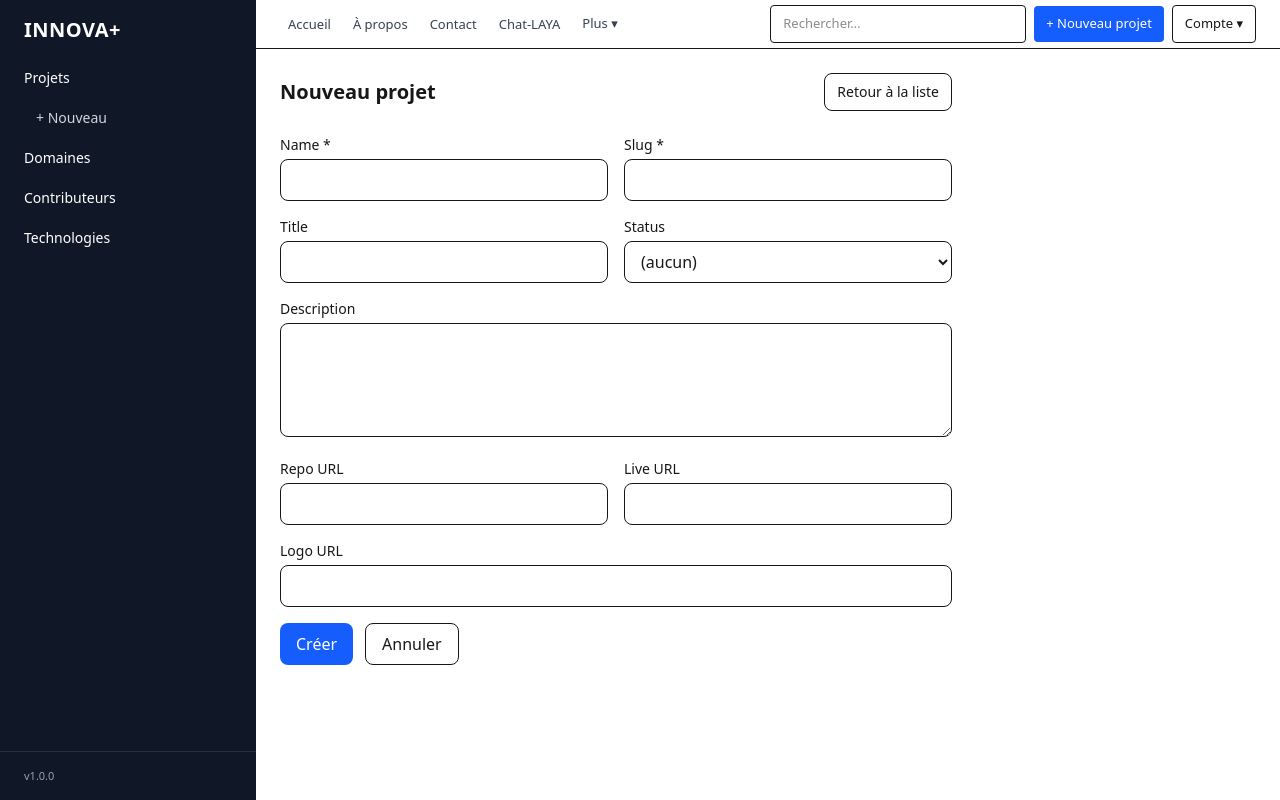
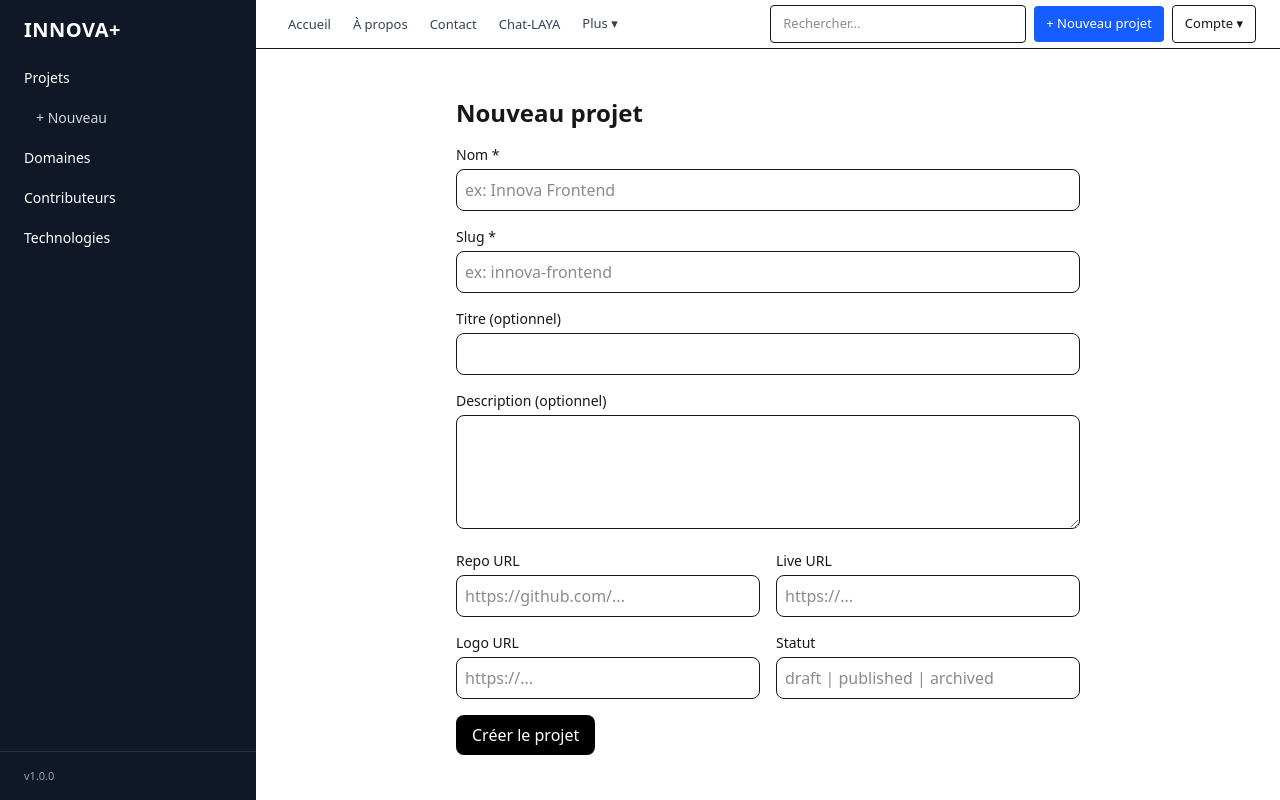
Before and after one commit to Juniorleriche27/INNOVA, a Next.js app in the folder innova-frontend/: page /projects/new in a window 1280 px wide. Built offline with nearby package versions, Linux system fonts and the light colour scheme; no server answers.

Commit message:
fix(types): corriger les pages projects (plus de any)

```diff
--- a/innova-frontend/src/app/projects/new/page.tsx
+++ b/innova-frontend/src/app/projects/new/page.tsx
@@ -1,140 +1,210 @@
+// src/app/projects/new/page.tsx
 "use client";
+
+import { useState } from "react";
 import { useRouter } from "next/navigation";
-import { useState } from "react";
 
-const API =
-  process.env.NEXT_PUBLIC_API_URL?.replace(/\/+$/, "") ||
-  "http://127.0.0.1:8000";
+type CreateProjectPayload = {
+  name: string;
+  slug: string;
+  title?: string | null;
+  description?: string | null;
+  repo_url?: string | null;
+  live_url?: string | null;
+  logo_url?: string | null;
+  status?: string | null;
+};
+
+type CreatedProject = {
+  id: string;
+  name: string;
+  slug: string;
+};
 
 export default function NewProjectPage() {
   const router = useRouter();
-  const [loading, setLoading] = useState(false);
-  const [error, setError]   = useState<string | null>(null);
+  const [loading, setLoading] = useState<boolean>(false);
+  const [error, setError] = useState<string | null>(null);
 
   async function onSubmit(e: React.FormEvent<HTMLFormElement>) {
     e.preventDefault();
     setError(null);
     setLoading(true);
 
+    try {
       const form = new FormData(e.currentTarget);
-    const payload = {
-      name: String(form.get("name") || "").trim(),
-      slug: String(form.get("slug") || "").trim(),
-      title: String(form.get("title") || "").trim() || null,
-      description: String(form.get("description") || "").trim() || null,
-      repo_url: String(form.get("repo_url") || "").trim() || null,
-      live_url: String(form.get("live_url") || "").trim() || null,
-      logo_url: String(form.get("logo_url") || "").trim() || null,
-      status: String(form.get("status") || "").trim() || null,
+      const payload: CreateProjectPayload = {
+        name: String(form.get("name") ?? "").trim(),
+        slug: String(form.get("slug") ?? "").trim(),
+        title: (String(form.get("title") ?? "").trim() || null) as string | null,
+        description: (String(form.get("description") ?? "").trim() ||
+          null) as string | null,
+        repo_url: (String(form.get("repo_url") ?? "").trim() ||
+          null) as string | null,
+        live_url: (String(form.get("live_url") ?? "").trim() ||
+          null) as string | null,
+        logo_url: (String(form.get("logo_url") ?? "").trim() ||
+          null) as string | null,
+        status: (String(form.get("status") ?? "").trim() ||
+          null) as string | null,
       };
 
       if (!payload.name || !payload.slug) {
-      setError("Les champs *name* et *slug* sont obligatoires.");
+        setError("Veuillez fournir au minimum 'name' et 'slug'.");
         setLoading(false);
         return;
       }
 
-    try {
-      const token = localStorage.getItem("token");
-      const res = await fetch(`${API}/projects/`, {
+      const base = process.env.NEXT_PUBLIC_API_URL;
+      if (!base) throw new Error("NEXT_PUBLIC_API_URL manquant.");
+
+      const res = await fetch(`${base}/projects/`, {
         method: "POST",
-        headers: {
-          "Content-Type": "application/json",
-          ...(token ? { Authorization: `Bearer ${token}` } : {}),
-        },
+        headers: { "Content-Type": "application/json" },
         body: JSON.stringify(payload),
       });
 
       if (!res.ok) {
-        const txt = await res.text();
-        throw new Error(`Erreur API ${res.status} - ${txt}`);
+        const text = await res.text();
+        throw new Error(`Échec API (${res.status}): ${text}`);
       }
 
+      const created: CreatedProject = (await res.json()) as CreatedProject;
+
+      // Redirection après création : vers la liste ou un détail si dispo
       router.push("/projects");
+      // Optionnel : refresh de la route
       router.refresh();
-    } catch (err: any) {
-      setError(err.message ?? "Erreur inconnue");
+    } catch (err: unknown) {
+      const msg = err instanceof Error ? err.message : String(err);
+      setError(msg);
     } finally {
       setLoading(false);
     }
   }
 
   return (
-    <section className="space-y-6 max-w-2xl">
-      <div className="flex items-center justify-between">
-        <h1 className="text-xl font-semibold">Nouveau projet</h1>
-        <a
-          href="/projects"
-          className="rounded-lg border px-3 py-2 text-sm"
-        >
-          Retour à la liste
-        </a>
+    <main className="mx-auto max-w-2xl p-6">
+      <h1 className="mb-4 text-2xl font-semibold">Nouveau projet</h1>
+
+      {error ? (
+        <div className="mb-4 rounded-lg border border-red-300 bg-red-50 p-3 text-sm text-red-700">
+          {error}
+        </div>
+      ) : null}
+
+      <form onSubmit={onSubmit} className="space-y-4">
+        <div>
+          <label htmlFor="name" className="block text-sm font-medium">
+            Nom *
+          </label>
+          <input
+            id="name"
+            name="name"
+            type="text"
+            required
+            className="mt-1 w-full rounded-lg border p-2"
+            placeholder="ex: Innova Frontend"
+          />
         </div>
 
-      {error && <p className="text-red-600">{error}</p>}
+        <div>
+          <label htmlFor="slug" className="block text-sm font-medium">
+            Slug *
+          </label>
+          <input
+            id="slug"
+            name="slug"
+            type="text"
+            required
+            className="mt-1 w-full rounded-lg border p-2"
+            placeholder="ex: innova-frontend"
+          />
+        </div>
 
-      <form onSubmit={onSubmit} className="space-y-4">
-        <div className="grid gap-4 md:grid-cols-2">
         <div>
-            <label htmlFor="name" className="block text-sm font-medium">Name *</label>
-            <input id="name" name="name" className="mt-1 w-full border rounded-lg px-3 py-2" required />
+          <label htmlFor="title" className="block text-sm font-medium">
+            Titre (optionnel)
+          </label>
+          <input
+            id="title"
+            name="title"
+            type="text"
+            className="mt-1 w-full rounded-lg border p-2"
+          />
+        </div>
+
+        <div>
+          <label htmlFor="description" className="block text-sm font-medium">
+            Description (optionnel)
+          </label>
+          <textarea
+            id="description"
+            name="description"
+            className="mt-1 w-full rounded-lg border p-2"
+            rows={4}
+          />
+        </div>
+
+        <div className="grid grid-cols-1 gap-4 md:grid-cols-2">
+          <div>
+            <label htmlFor="repo_url" className="block text-sm font-medium">
+              Repo URL
+            </label>
+            <input
+              id="repo_url"
+              name="repo_url"
+              type="url"
+              className="mt-1 w-full rounded-lg border p-2"
+              placeholder="https://github.com/..."
+            />
           </div>
           <div>
-            <label htmlFor="slug" className="block text-sm font-medium">Slug *</label>
-            <input id="slug" name="slug" className="mt-1 w-full border rounded-lg px-3 py-2" required />
+            <label htmlFor="live_url" className="block text-sm font-medium">
+              Live URL
+            </label>
+            <input
+              id="live_url"
+              name="live_url"
+              type="url"
+              className="mt-1 w-full rounded-lg border p-2"
+              placeholder="https://..."
+            />
           </div>
           <div>
-            <label htmlFor="title" className="block text-sm font-medium">Title</label>
-            <input id="title" name="title" className="mt-1 w-full border rounded-lg px-3 py-2" />
+            <label htmlFor="logo_url" className="block text-sm font-medium">
+              Logo URL
+            </label>
+            <input
+              id="logo_url"
+              name="logo_url"
+              type="url"
+              className="mt-1 w-full rounded-lg border p-2"
+              placeholder="https://..."
+            />
           </div>
           <div>
-            <label htmlFor="status" className="block text-sm font-medium">Status</label>
-            <select id="status" name="status" className="mt-1 w-full border rounded-lg px-3 py-2">
-              <option value="">(aucun)</option>
-              <option value="draft">draft</option>
-              <option value="published">published</option>
-              <option value="archived">archived</option>
-            </select>
+            <label htmlFor="status" className="block text-sm font-medium">
+              Statut
+            </label>
+            <input
+              id="status"
+              name="status"
+              type="text"
+              className="mt-1 w-full rounded-lg border p-2"
+              placeholder="draft | published | archived"
+            />
           </div>
         </div>
 
-        <div>
-          <label htmlFor="description" className="block text-sm font-medium">Description</label>
-          <textarea id="description" name="description" rows={4} className="mt-1 w-full border rounded-lg px-3 py-2" />
-        </div>
-
-        <div className="grid gap-4 md:grid-cols-2">
-          <div>
-            <label htmlFor="repo_url" className="block text-sm font-medium">Repo URL</label>
-            <input id="repo_url" name="repo_url" className="mt-1 w-full border rounded-lg px-3 py-2" />
-          </div>
-          <div>
-            <label htmlFor="live_url" className="block text-sm font-medium">Live URL</label>
-            <input id="live_url" name="live_url" className="mt-1 w-full border rounded-lg px-3 py-2" />
-          </div>
-          <div className="md:col-span-2">
-            <label htmlFor="logo_url" className="block text-sm font-medium">Logo URL</label>
-            <input id="logo_url" name="logo_url" className="mt-1 w-full border rounded-lg px-3 py-2" />
-          </div>
-        </div>
-
-        <div className="flex gap-3">
         <button
           type="submit"
           disabled={loading}
-            className="rounded-lg bg-blue-600 text-white px-4 py-2 disabled:opacity-60"
+          className="rounded-lg bg-black px-4 py-2 text-white hover:opacity-90 disabled:opacity-60"
         >
-            {loading ? "Envoi..." : "Créer"}
+          {loading ? "Création..." : "Créer le projet"}
         </button>
-          <button
-            type="button"
-            onClick={() => router.back()}
-            className="rounded-lg border px-4 py-2"
-          >
-            Annuler
-          </button>
-        </div>
       </form>
-    </section>
+    </main>
   );
 }
--- a/innova-frontend/src/app/projects/page.tsx
+++ b/innova-frontend/src/app/projects/page.tsx
@@ -1,78 +1,95 @@
-"use client";
-import { useEffect, useState } from "react";
+// src/app/projects/page.tsx
+import Link from "next/link";
 
-interface Project {
+type Project = {
   id: string;
   name: string;
   slug: string;
-  description?: string;
-  status?: string;
-  repo_url?: string;
-  live_url?: string;
+  title?: string | null;
+  description?: string | null;
+  repo_url?: string | null;
+  live_url?: string | null;
+  logo_url?: string | null;
+  status?: "draft" | "published" | "archived" | string | null;
+  created_at?: string | null;
+};
+
+async function getProjects(): Promise<Project[]> {
+  const base = process.env.NEXT_PUBLIC_API_URL;
+  if (!base) throw new Error("NEXT_PUBLIC_API_URL manquant.");
+  const res = await fetch(`${base}/projects`, {
+    // évite cache build
+    cache: "no-store",
+    headers: { "Content-Type": "application/json" },
+  });
+  if (!res.ok) {
+    const text = await res.text();
+    throw new Error(`Échec API /projects (${res.status}): ${text}`);
+  }
+  return (await res.json()) as Project[];
 }
 
-export default function ProjectsPage() {
-  const [projects, setProjects] = useState<Project[]>([]);
-  const [loading, setLoading] = useState(true);
-  const [error, setError] = useState<string | null>(null);
-
-  useEffect(() => {
-    async function fetchProjects() {
-      try {
-        const res = await fetch(`${process.env.NEXT_PUBLIC_API_URL}/projects/`);
-        if (!res.ok) throw new Error("Erreur API " + res.status);
-        const data = await res.json();
-        setProjects(data);
-      } catch (err: any) {
-        setError(err.message);
-      } finally {
-        setLoading(false);
-      }
-    }
-    fetchProjects();
-  }, []);
-
-  if (loading) return <p>Chargement...</p>;
-  if (error) return <p className="text-red-600">Erreur: {error}</p>;
+export default async function ProjectsPage() {
+  const projects = await getProjects();
 
   return (
-    <section className="space-y-4">
-      <h1 className="text-xl font-semibold">Liste des projets</h1>
+    <main className="mx-auto max-w-4xl p-6">
+      <div className="mb-6 flex items-center justify-between">
+        <h1 className="text-2xl font-semibold">Projets</h1>
+        <Link
+          href="/projects/new"
+          className="rounded-lg bg-black px-4 py-2 text-white hover:opacity-90"
+        >
+          Nouveau projet
+        </Link>
+      </div>
+
       {projects.length === 0 ? (
-        <p>Aucun projet trouvé.</p>
+        <p className="text-sm text-gray-600">Aucun projet pour le moment.</p>
       ) : (
-        <ul className="grid gap-4 md:grid-cols-2">
+        <ul className="space-y-3">
           {projects.map((p) => (
             <li
               key={p.id}
-              className="border rounded-lg p-4 shadow hover:shadow-md transition"
+              className="rounded-xl border p-4 hover:bg-gray-50 transition"
             >
-              <h2 className="text-lg font-bold">{p.name}</h2>
-              <p className="text-gray-600 text-sm">{p.description}</p>
-              <div className="mt-2 flex gap-4 text-sm">
-                {p.repo_url && (
-                  <a
-                    href={p.repo_url}
-                    target="_blank"
-                    className="text-blue-600 hover:underline"
-                  >
-                    Code source
-                  </a>
-                )}
-                {p.live_url && (
-                  <a
-                    href={p.live_url}
-                    target="_blank"
-                    className="text-green-600 hover:underline"
-                  >
-                    Démo en ligne
-                  </a>
-                )}
+              <div className="flex items-center justify-between">
+                <div>
+                  <h2 className="text-lg font-medium">
+                    {p.title ?? p.name}
+                    <span className="ml-2 text-gray-500">({p.slug})</span>
+                  </h2>
+                  {p.description ? (
+                    <p className="text-sm text-gray-600">{p.description}</p>
+                  ) : null}
+                </div>
+                <div className="flex gap-3">
+                  {p.live_url ? (
+                    <a
+                      className="text-sm underline"
+                      href={p.live_url}
+                      target="_blank"
+                      rel="noreferrer"
+                    >
+                      Live
+                    </a>
+                  ) : null}
+                  {p.repo_url ? (
+                    <a
+                      className="text-sm underline"
+                      href={p.repo_url}
+                      target="_blank"
+                      rel="noreferrer"
+                    >
+                      Repo
+                    </a>
+                  ) : null}
+                </div>
               </div>
             </li>
           ))}
         </ul>
       )}
-    </section>
+    </main>
   );
 }
```
Also changed, not shown: 1 other file (tests, documents, lock files or other folders). Lines whose indentation alone changed are shown as unchanged.
